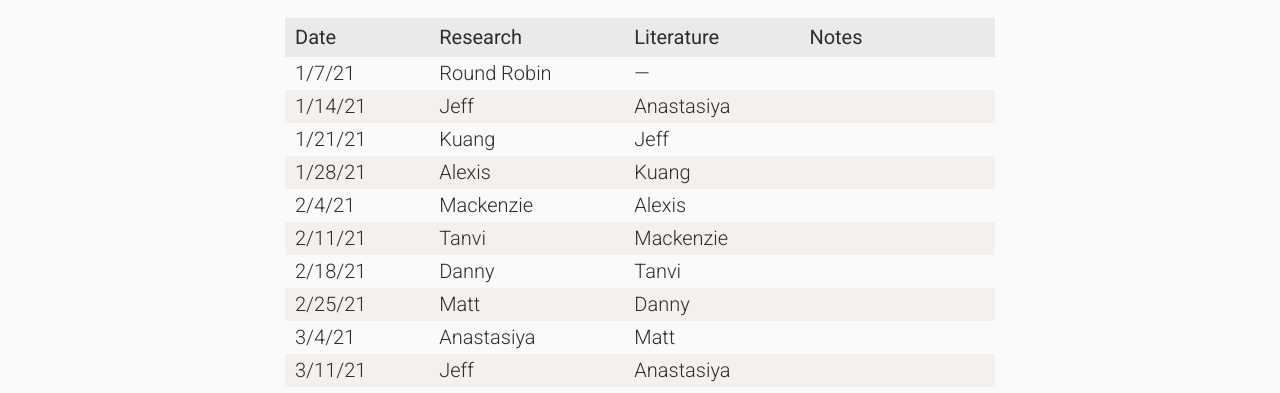
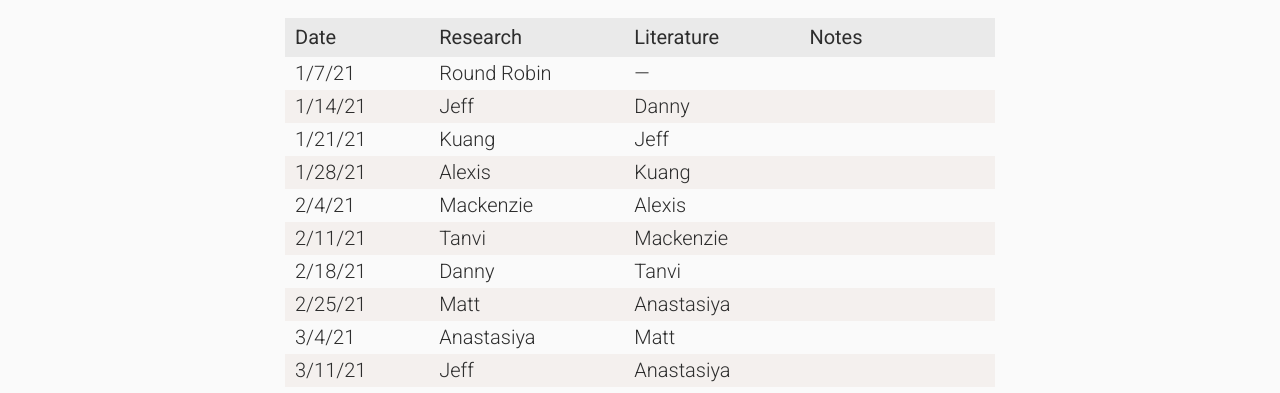
Before and after one commit to wilkelab/wilkelab.github.io, a Jekyll site: the page built from lab_meetings.md, in a window 1280 px wide and 900 px high. Shown: the part 296-689 px from the top of the window. Built offline with Jekyll 4.4.1, drawn with Linux system fonts in a browser that asks for light colours; nearby versions of some CDN libraries.

Commit message:
Swap lit presentations

```diff
--- a/lab_meetings.md
+++ b/lab_meetings.md
@@ -13,13 +13,13 @@ Lab meetings are held Fridays from 11 AM -- 12:30 PM in MBB 3.204.
 | Date      |    |Research       |    |Literature |         |Notes      |
 |:----------|----|:------------------|----|:--------------------|---|:------|
 | 1/7/21 || Round Robin || --- ||
-| 1/14/21 || Jeff || Anastasiya ||
+| 1/14/21 || Jeff || Danny ||
 | 1/21/21 || Kuang || Jeff ||
 | 1/28/21 || Alexis || Kuang ||
 | 2/4/21 || Mackenzie || Alexis ||
 | 2/11/21 || Tanvi || Mackenzie ||
 | 2/18/21 || Danny || Tanvi ||
-| 2/25/21 || Matt  || Danny ||
+| 2/25/21 || Matt  || Anastasiya ||
 | 3/4/21 || Anastasiya || Matt ||
 | 3/11/21 || Jeff || Anastasiya ||
 | 3/18/21 || ---  || --- || No lab meeting.
```
